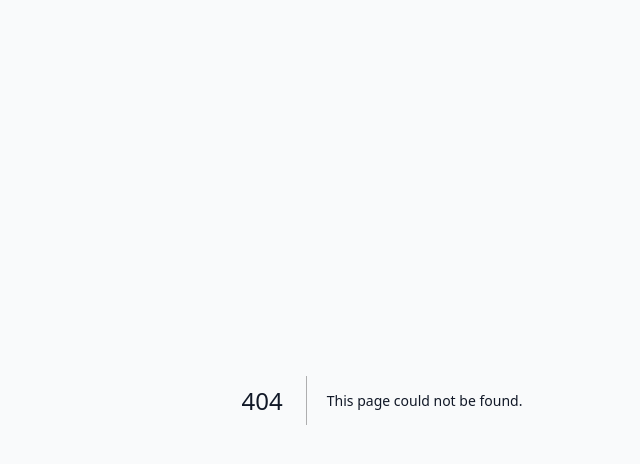
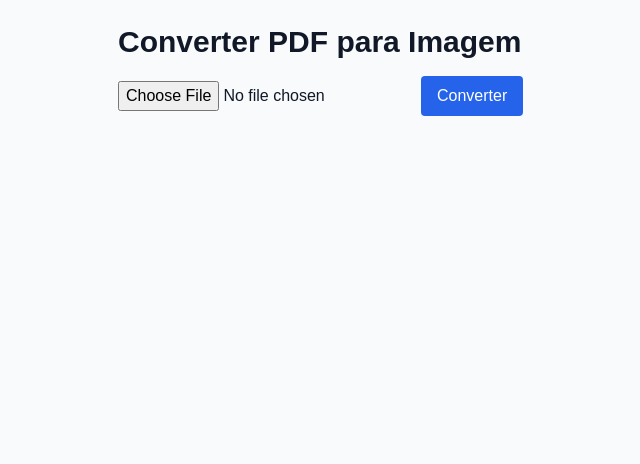
Before and after one commit to gustavoilg/lulotools, a Next.js app: page /pdf in a window 1280 px wide. Before the commit this address had no page. Shown: the top 464 px of the page, without its empty margins (258-898 px from the left). Built offline with nearby package versions, Linux system fonts and the light colour scheme.

Commit message:
Create page.tsx

```diff
--- /dev/null
+++ b/app/pdf/page.tsx
@@ -0,0 +1,71 @@
+"use client";
+
+import { useState } from "react";
+
+export default function PdfToImagePage() {
+  const [pdfFile, setPdfFile] = useState<File | null>(null);
+  const [imageSrc, setImageSrc] = useState<string | null>(null);
+  const [loading, setLoading] = useState(false);
+
+  const convertPdfToImage = async () => {
+    if (!pdfFile) return;
+    setLoading(true);
+
+    const reader = new FileReader();
+    reader.readAsArrayBuffer(pdfFile);
+    reader.onload = async () => {
+      try {
+        const pdfjs = await import("pdfjs-dist/build/pdf");
+        await import("pdfjs-dist/build/pdf.worker.entry");
+
+        pdfjs.GlobalWorkerOptions.workerSrc =
+          "//cdnjs.cloudflare.com/ajax/libs/pdf.js/3.9.179/pdf.worker.min.js";
+
+        const pdf = await pdfjs.getDocument(reader.result).promise;
+        const page = await pdf.getPage(1);
+        const viewport = page.getViewport({ scale: 2 });
+
+        const canvas = document.createElement("canvas");
+        const context = canvas.getContext("2d")!;
+        canvas.width = viewport.width;
+        canvas.height = viewport.height;
+
+        await page.render({ canvasContext: context, viewport }).promise;
+
+        const img = canvas.toDataURL("image/png");
+        setImageSrc(img);
+      } catch (err) {
+        alert("Erro ao converter PDF");
+      } finally {
+        setLoading(false);
+      }
+    };
+  };
+
+  return (
+    <div className="p-6 max-w-xl mx-auto">
+      <h1 className="text-3xl font-bold mb-4">Converter PDF para Imagem</h1>
+
+      <input
+        type="file"
+        accept="application/pdf"
+        className="mb-4"
+        onChange={(e) => setPdfFile(e.target.files?.[0] || null)}
+      />
+
+      <button
+        onClick={convertPdfToImage}
+        disabled={!pdfFile || loading}
+        className="px-4 py-2 bg-blue-600 text-white rounded"
+      >
+        {loading ? "Convertendo..." : "Converter"}
+      </button>
+
+      {imageSrc && (
+        <div className="mt-6">
+          <img src={imageSrc} className="w-full border rounded" />
+        </div>
+      )}
+    </div>
+  );
+}
```
